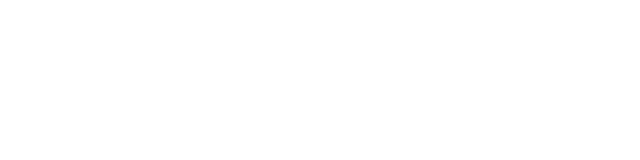
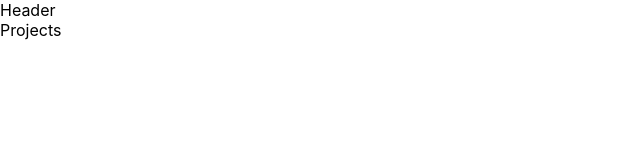
Before and after one commit to d3meter/md-web, a React (Create React App) app in the folder frontend/: page /projects in a window 1280 px wide. Shown: the top 160 px of the page, without its empty margins (0-640 px from the left). Built offline with nearby package versions, Linux system fonts and the light colour scheme.

Commit message:
add routing

```diff
--- a/frontend/src/App.js
+++ b/frontend/src/App.js
@@ -1,9 +1,23 @@
 import './App.css';
+import { BrowserRouter as Router, Routes, Route } from "react-router-dom";
+import Layout from './components/Layout';
+import Contact from './pages/Contact';
+import Home from "./pages/Home";
+import Projects from './pages/Projects';
+import Timelines from './pages/Timelines';
 
 function App() {
   return (
-    <div className="App">
-    </div>
+<Router >
+  <Routes >
+    <Route path='/' element={<Layout />}>
+      <Route path='/contact' element={<Contact />}/>
+      <Route path='/' element={<Home />}/>
+      <Route path='/projects' element={<Projects />}/>
+      <Route path='/timelines' element={<Timelines />}/>
+    </Route>
+  </Routes>
+</Router >
   );
 }
 
--- a/frontend/src/components/Layout.jsx
+++ b/frontend/src/components/Layout.jsx
@@ -1,9 +1,14 @@
-import React from 'react'
+import React from "react";
+import Header from "./../components/Header";
+import { Outlet } from "react-router-dom";
 
 function Layout() {
   return (
-    <div>Layout</div>
-  )
+    <>
+      <Header />
+      <Outlet />
+    </>
+  );
 }
 
-export default Layout
+export default Layout;
--- a/frontend/src/pages/Projects.jsx
+++ b/frontend/src/pages/Projects.jsx
@@ -2,7 +2,7 @@
 
 function Projects() {
   return (
-    <div>Projects</div>
+    <div className='Projects'>Projects</div>
   )
 }
 
```
